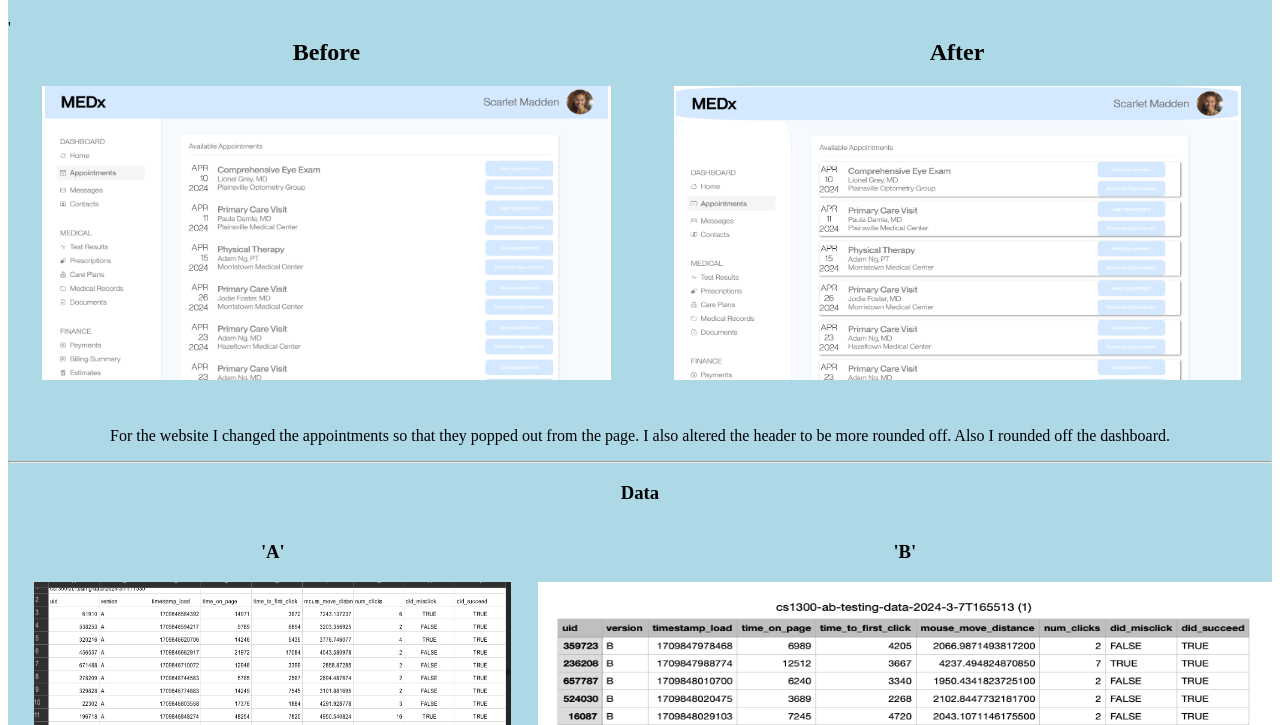
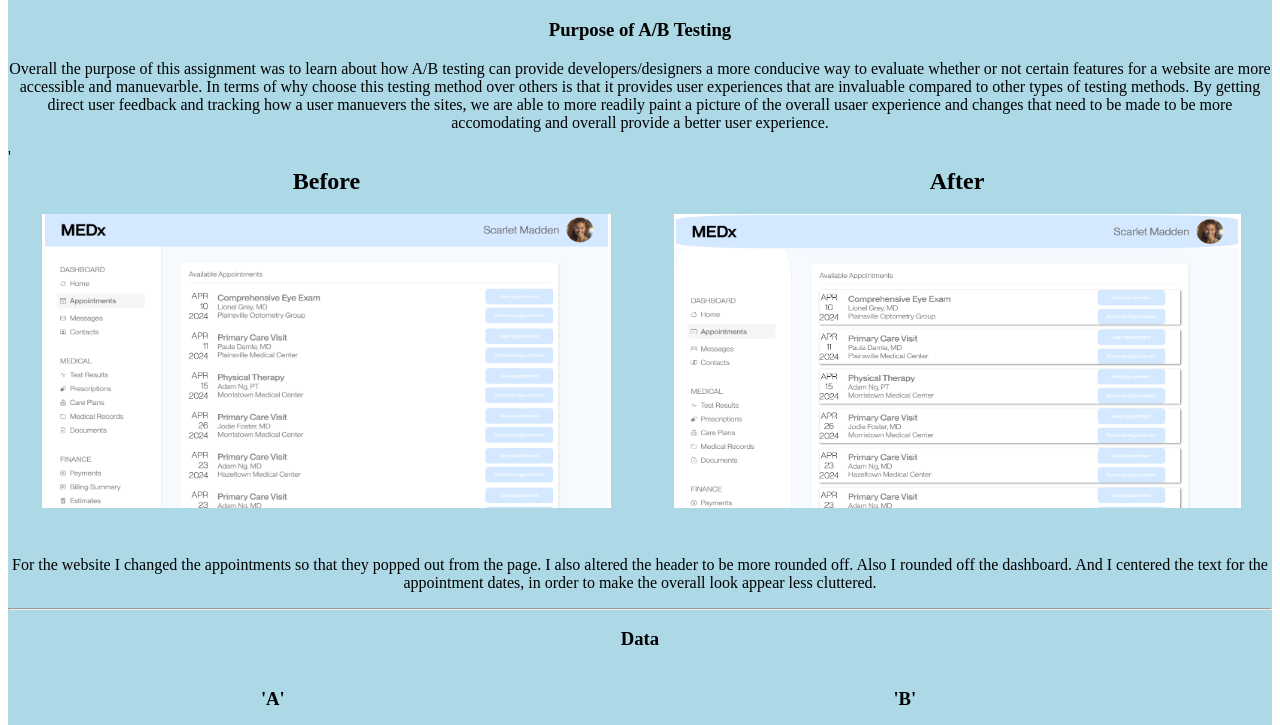
Before and after one commit to amari0730/A-B, a plain HTML site: page index.html in a window 1280 px wide. Shown: the part 61-786 px from the top of the page. Drawn offline with Linux system fonts and the light colour scheme.

Commit message:
fixed stuff

```diff
--- a/index.html
+++ b/index.html
@@ -12,6 +12,17 @@
             <h1>
                 A/B Testing
             </h1>
+            <h3>
+                Purpose of A/B Testing
+            </h3>
+            <p>
+                Overall the purpose of this assignment was to learn about how A/B testing can provide developers/designers
+                a more conducive way to evaluate whether or not certain features for a website are more accessible and manuevarble.
+                In terms of why choose this testing method over others is that it provides user experiences that are invaluable compared
+                to other types of testing methods. By getting direct user feedback and tracking how a user manuevers the sites, we are able to
+                more readily paint a picture of the overall usaer experience and changes that need to be made to be more accomodating and
+                overall provide a better user experience.
+            </p>
             <div class="imgs">'
                 <div class="before">
                     <h2>
@@ -29,7 +40,8 @@
             </div>
             <p>
                 For the website I changed the appointments so that they popped out from the page.
-                I also altered the header to be more rounded off. Also I rounded off the dashboard.
+                I also altered the header to be more rounded off. Also I rounded off the dashboard. And I centered
+                the text for the appointment dates, in order to make the overall look appear less cluttered.
             </p>
         </div>
         <hr>
@@ -154,7 +166,7 @@
                 </div>
             </div>
             <div class="summary">
-                <h3>Summary</h3>
+                <h3>Summary of data</h3>
                 <p>
                     Ultiamtely the shapes of the data are drastically different
                     with the A sample having 33 participants and the B sample only having 21. When it comes to the overall mean for all of the tests,
--- a/styles.css
+++ b/styles.css
@@ -82,3 +82,8 @@ ul {
     display: flex;
     justify-content: space-around;
 }
+
+.summary {
+    background-color: white;
+    border: dashed black;
+}
```
